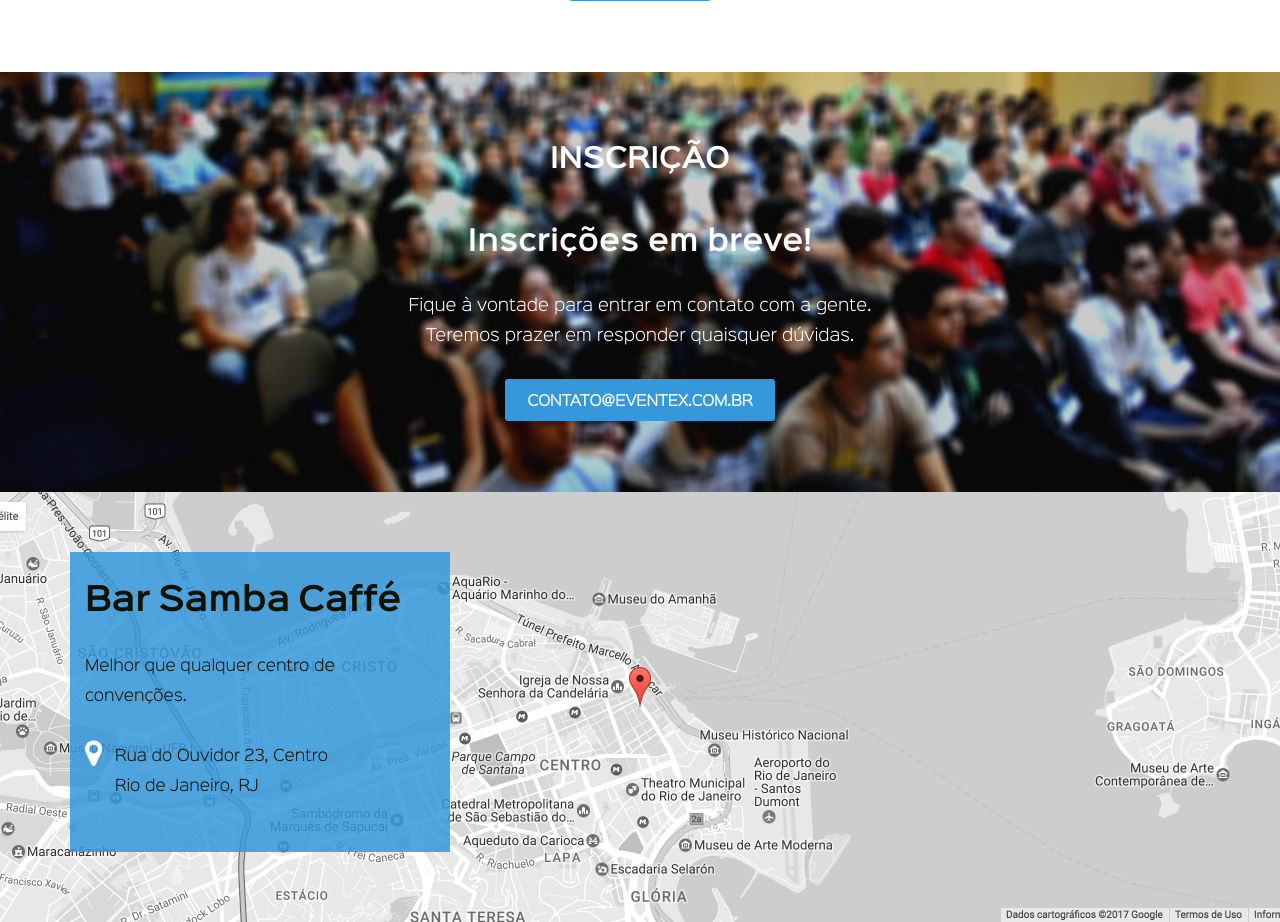
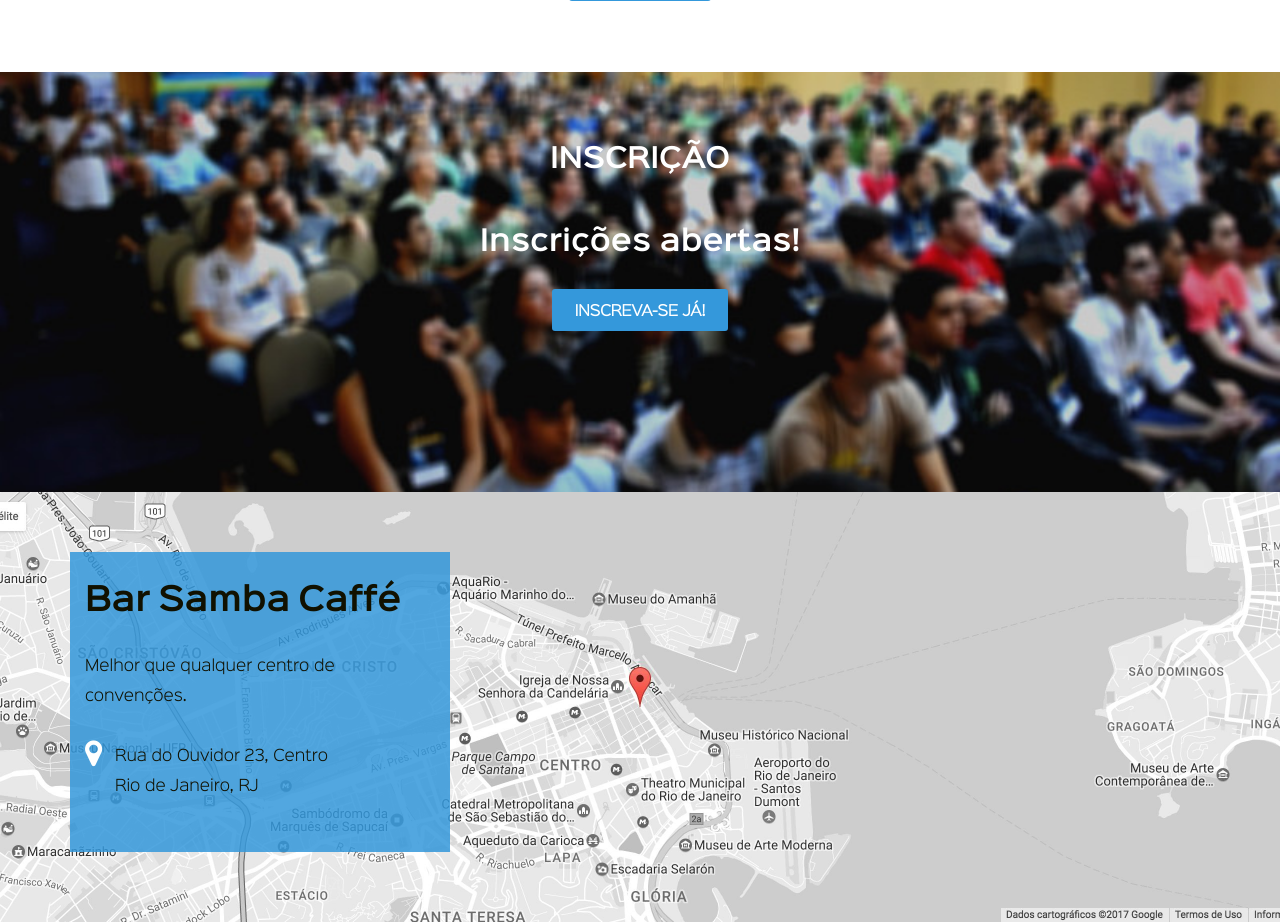
Before and after one commit to nogsantos/eventex, a Django app: page / in a window 1280 px wide. Shown: the part 1818-2740 px from the top of the page. Run offline with Django 3.2, Linux system fonts and the light colour scheme; some libraries are stand-ins or nearby versions.

Commit message:
refactor(link): Adds subscription for link

```diff
--- a/eventex/core/templates/index.html
+++ b/eventex/core/templates/index.html
@@ -171,13 +171,9 @@
           class="text-align-center row desktop-12 padding-top-2 min-h-14 container"
         >
           <h2>Inscrição</h2>
-          <h3>Inscrições em breve!</h3>
-          <p>
-            Fique à vontade para entrar em contato com a gente.<br />Teremos
-            prazer em responder quaisquer dúvidas.
-          </p>
-          <a class="btn-basic btn-blue" href="mailto:contato@eventex.com.br"
-            >contato@eventex.com.br</a
+          <h3>Inscrições abertas!</h3>
+          <a class="btn-basic btn-blue" href="/subscriptions/"
+            >Inscreva-se j&aacute;!</a
           >
         </div>
       </div>
--- a/eventex/core/tests.py
+++ b/eventex/core/tests.py
@@ -12,3 +12,7 @@ class HomeTest(TestCase):
     def test_index_default_template(self):
         """Should render index.html as index template"""
         self.assertTemplateUsed(self.response, 'index.html')
+
+    def test_subscription_link(self):
+        """Should render subscription link"""
+        self.assertContains(self.response, 'href="/subscriptions/"')
```
